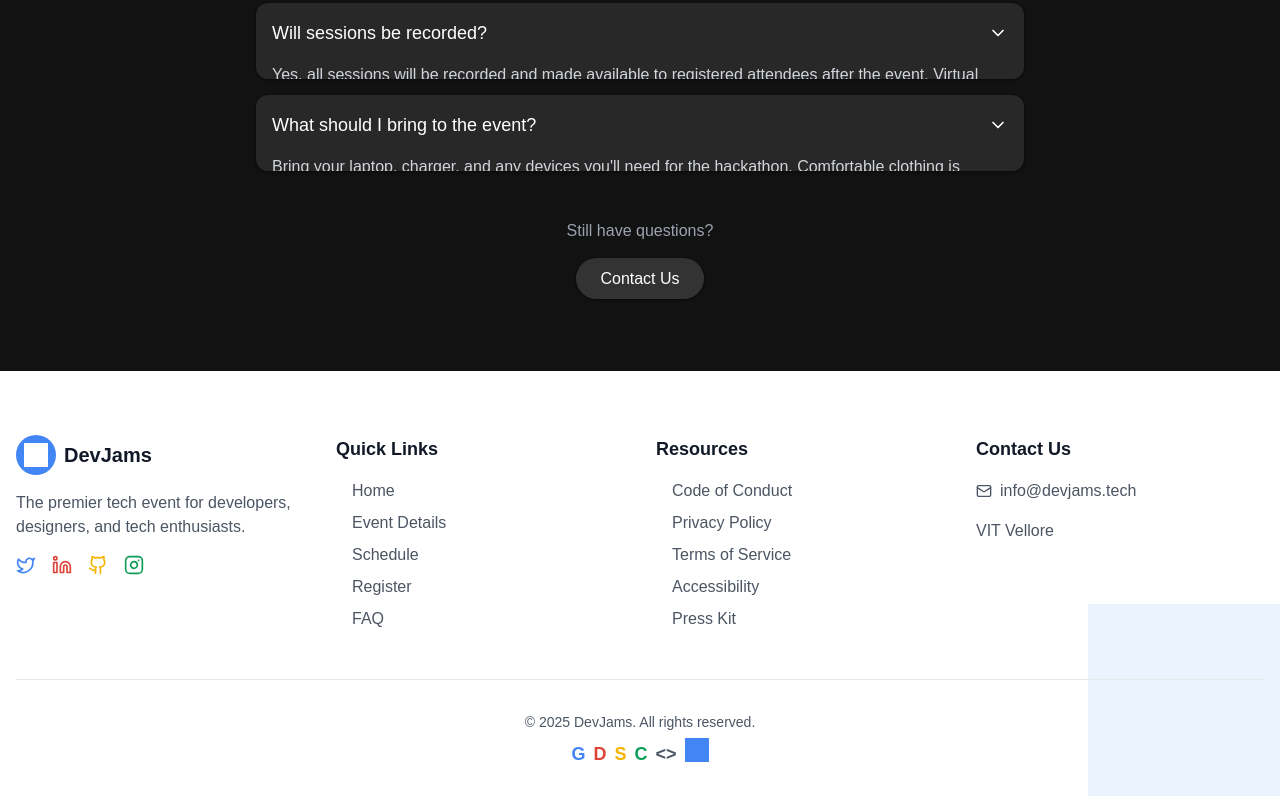
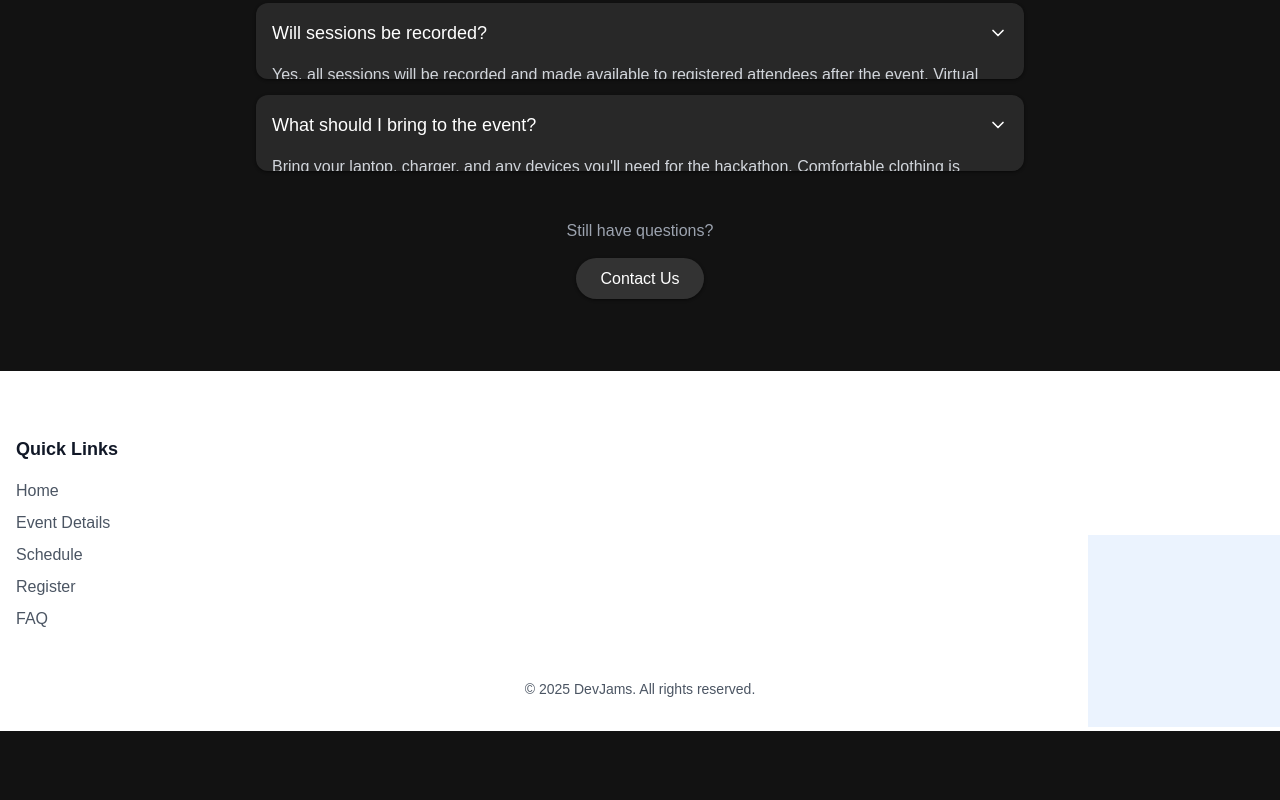
Before and after one commit to svm1048/zaark, a React (Vite) app: page / in a window 1280 px wide. Shown: the part 4960-5760 px from the top of the page. After the commit the page ends 5691 px from the top, so only its background shows below. Built offline with nearby package versions, Linux system fonts and the light colour scheme; a web font is replaced by a local one.

Commit message:
footer parallax

```diff
--- a/src/components/Footer.tsx
+++ b/src/components/Footer.tsx
@@ -1,30 +1,18 @@
-import React from 'react';
+import React, { useEffect, useState } from 'react';
 import { Twitter, Linkedin, Github, Instagram, Mail } from 'lucide-react';
 import { motion } from 'framer-motion';
 
 const Footer = () => {
-  const containerVariants = {
-    hidden: { opacity: 0 },
-    visible: {
-      opacity: 1,
-      transition: {
-        staggerChildren: 0.1,
-        delayChildren: 0.3
-      }
-    }
-  };
+  const [scrollY, setScrollY] = useState(0);
 
-  const itemVariants = {
-    hidden: { y: 20, opacity: 0 },
-    visible: {
-      y: 0,
-      opacity: 1,
-      transition: {
-        type: "spring",
-        stiffness: 100
-      }
-    }
-  };
+  useEffect(() => {
+    const handleScroll = () => {
+      setScrollY(window.scrollY);
+    };
+
+    window.addEventListener('scroll', handleScroll);
+    return () => window.removeEventListener('scroll', handleScroll);
+  }, []);
 
   const floatVariants = {
     animate: {
@@ -37,30 +25,12 @@ const Footer = () => {
     }
   };
 
-  const linkHoverVariants = {
-    hover: {
-      scale: 1.05,
-      transition: {
-        type: "spring",
-        stiffness: 400,
-        damping: 10
-      }
-    }
-  };
-
   return (
     <footer className="relative bg-white dark:bg-gray-900 pt-16 pb-8 overflow-hidden">
-      {/* Animated background pattern */}
+      {/* Parallax Effect */}
       <motion.div
-        className="absolute inset-0 opacity-5 pattern-dino-footprints"
-        animate={{
-          backgroundPosition: ["0% 0%", "100% 100%"],
-        }}
-        transition={{
-          duration: 20,
-          repeat: Infinity,
-          repeatType: "reverse"
-        }}
+        className="absolute inset-0 opacity-10 pattern-dino-footprints"
+        style={{ backgroundPositionY: `${scrollY * 0.3}px` }}
       />
 
       {/* Floating T-Rex illustration */}
@@ -72,190 +42,18 @@ const Footer = () => {
         <div className="w-full h-full bg-[#4285F4] mask-dino"></div>
       </motion.div>
 
-      <motion.div
-        className="container mx-auto px-4 relative"
-        variants={containerVariants}
-        initial="hidden"
-        whileInView="visible"
-        viewport={{ once: true, amount: 0.3 }}
-      >
+      <motion.div className="container mx-auto px-4 relative">
         <div className="grid grid-cols-1 md:grid-cols-4 gap-8 mb-12">
-          {/* Brand Section */}
-          <motion.div variants={itemVariants}>
-            <motion.div
-              className="flex items-center space-x-2 mb-4"
-              whileHover={{ scale: 1.02 }}
-            >
-              <motion.div
-                className="w-10 h-10 bg-[#4285F4] rounded-full flex items-center justify-center"
-                whileHover={{ rotate: 360 }}
-                transition={{ duration: 0.5 }}
-              >
-                <div className="w-6 h-6 bg-white mask-dino"></div>
-              </motion.div>
-              <span className="text-xl font-bold text-gray-900 dark:text-white">DevJams</span>
-            </motion.div>
-            <p className="text-gray-600 dark:text-gray-400 mb-4">
-              The premier tech event for developers, designers, and tech enthusiasts.
-            </p>
-            <div className="flex space-x-4">
-              {[
-                { icon: Twitter, color: "#4285F4", hover: "#DB4437", label: "Twitter" },
-                { icon: Linkedin, color: "#DB4437", hover: "#F4B400", label: "LinkedIn" },
-                { icon: Github, color: "#F4B400", hover: "#0F9D58", label: "GitHub" },
-                { icon: Instagram, color: "#0F9D58", hover: "#4285F4", label: "Instagram" }
-              ].map((social, index) => (
-                <motion.a
-                  key={social.label}
-                  href="#"
-                  className={`text-[${social.color}]`}
-                  variants={linkHoverVariants}
-                  whileHover="hover"
-                  aria-label={social.label}
-                >
-                  <social.icon size={20} />
-                </motion.a>
-              ))}
-            </div>
-          </motion.div>
-
-          {/* Quick Links */}
-          <motion.div variants={itemVariants}>
+          <div>
             <h3 className="text-lg font-semibold mb-4 text-gray-900 dark:text-white">Quick Links</h3>
             <ul className="space-y-2">
-              {[
-                { href: '#hero', text: 'Home' },
-                { href: '#details', text: 'Event Details' },
-                { href: '#schedule', text: 'Schedule' },
-                { href: '#register', text: 'Register' },
-                { href: '#faq', text: 'FAQ' }
-              ].map((link) => (
-                <motion.li
-                  key={link.text}
-                  whileHover={{ x: 5 }}
-                  transition={{ type: "spring", stiffness: 300 }}
-                >
-                  <a
-                    href={link.href}
-                    className="text-gray-600 dark:text-gray-400 hover:text-[#4285F4] transition-colors duration-300 flex items-center group"
-                  >
-                    <motion.span
-                      className="w-2 h-2 bg-[#4285F4] rounded-full mr-2"
-                      initial={{ scale: 0 }}
-                      whileHover={{ scale: 1 }}
-                    />
-                    {link.text}
-                  </a>
-                </motion.li>
+              {['Home', 'Event Details', 'Schedule', 'Register', 'FAQ'].map((text) => (
+                <li key={text} className="text-gray-600 dark:text-gray-400 hover:text-[#4285F4] transition-colors duration-300">{text}</li>
               ))}
             </ul>
-          </motion.div>
-
-          {/* Resources */}
-          <motion.div variants={itemVariants}>
-            <h3 className="text-lg font-semibold mb-4 text-gray-900 dark:text-white">Resources</h3>
-            <ul className="space-y-2">
-              {[
-                'Code of Conduct',
-                'Privacy Policy',
-                'Terms of Service',
-                'Accessibility',
-                'Press Kit'
-              ].map((resource) => (
-                <motion.li
-                  key={resource}
-                  whileHover={{ x: 5 }}
-                  transition={{ type: "spring", stiffness: 300 }}
-                >
-                  <a
-                    href="#"
-                    className="text-gray-600 dark:text-gray-400 hover:text-[#DB4437] transition-colors duration-300 flex items-center group"
-                  >
-                    <motion.span
-                      className="w-2 h-2 bg-[#DB4437] rounded-full mr-2"
-                      initial={{ scale: 0 }}
-                      whileHover={{ scale: 1 }}
-                    />
-                    {resource}
-                  </a>
-                </motion.li>
-              ))}
-            </ul>
-          </motion.div>
-
-          {/* Contact */}
-          <motion.div variants={itemVariants}>
-            <h3 className="text-lg font-semibold mb-4 text-gray-900 dark:text-white">Contact Us</h3>
-            <ul className="space-y-4">
-              <motion.li whileHover={{ x: 5 }}>
-                <a
-                  href="mailto:info@devjams.tech"
-                  className="text-gray-600 dark:text-gray-400 hover:text-[#F4B400] transition-colors duration-300 flex items-center"
-                >
-                  <Mail size={16} className="mr-2" />
-                  info@devjams.tech
-                </a>
-              </motion.li>
-              <motion.li
-                className="text-gray-600 dark:text-gray-400"
-                whileHover={{ x: 5 }}
-              >
-                VIT Vellore
-              </motion.li>
-            </ul>
-          </motion.div>
+          </div>
         </div>
-
-        {/* Copyright */}
-        <motion.div
-          className="border-t border-gray-200 dark:border-gray-700 pt-8 text-center"
-          variants={itemVariants}
-        >
-          <p className="text-gray-600 dark:text-gray-400 text-sm">
-            &copy; {new Date().getFullYear()} DevJams. All rights reserved.
-          </p>
-          <motion.div
-            className="mt-2 flex items-center justify-center space-x-2 text-lg font-bold"
-            whileHover={{ scale: 1.05 }}
-          >
-            <motion.span
-              className="text-[#4285F4]"
-              whileHover={{ y: -2 }}
-            >
-              G
-            </motion.span>
-            <motion.span
-              className="text-[#DB4437]"
-              whileHover={{ y: -2 }}
-            >
-              D
-            </motion.span>
-            <motion.span
-              className="text-[#F4B400]"
-              whileHover={{ y: -2 }}
-            >
-              S
-            </motion.span>
-            <motion.span
-              className="text-[#0F9D58]"
-              whileHover={{ y: -2 }}
-            >
-              C
-            </motion.span>
-            <motion.span
-              className="text-gray-600 dark:text-gray-400 mx-2"
-              whileHover={{ rotate: 360 }}
-              transition={{ duration: 0.5 }}
-            >
-              &lt;&gt;
-            </motion.span>
-            <motion.div
-              className="w-6 h-6 bg-[#4285F4] mask-dino"
-              variants={floatVariants}
-              animate="animate"
-            />
-          </motion.div>
-        </motion.div>
+        <p className="text-gray-600 dark:text-gray-400 text-sm text-center">&copy; {new Date().getFullYear()} DevJams. All rights reserved.</p>
       </motion.div>
     </footer>
   );
```
